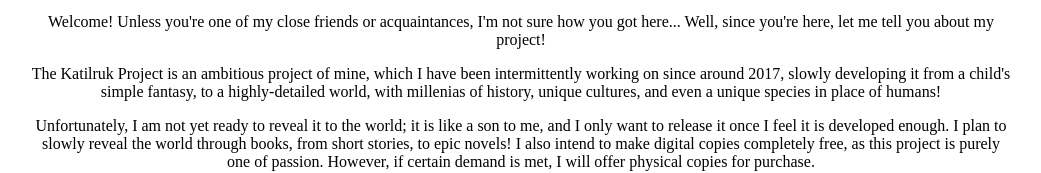
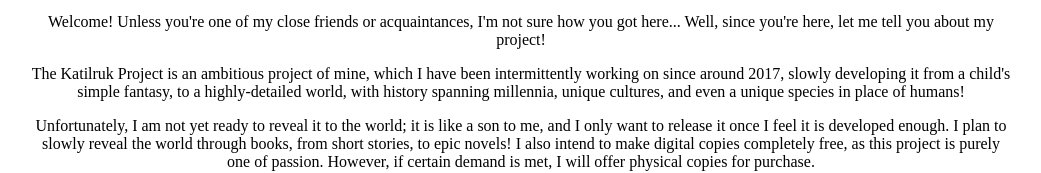
Before and after one commit to Don-AM/Katilruk.net, a plain HTML site: page index.html in a window 1280 px wide. Shown: the part 255-428 px from the top of the page, without its empty margins (119-1160 px from the left). Drawn offline with Linux system fonts and the light colour scheme.

Commit message:
Update index.html
"millenias" > "millennia"

```diff
--- a/index.html
+++ b/index.html
@@ -22,7 +22,7 @@
        Well, since you're here, let me tell you about my project!<p>
 
     <p>The Katilruk Project is an ambitious project of mine, which I have been intermittently working on since around 2017, slowly developing it from a child's
-       simple fantasy, to a highly-detailed world, with millenias of history, unique cultures, and even a unique species in place of humans!</p>
+       simple fantasy, to a highly-detailed world, with history spanning millennia, unique cultures, and even a unique species in place of humans!</p>
 
     <p>Unfortunately, I am not yet ready to reveal it to the world; it is like a son to me, and I only want to release it once I feel it is developed enough. I plan to slowly reveal the world through books, from short stories, to epic novels! I also intend to make digital copies completely free, as this project is purely one of passion. However, if certain demand is met, I will offer physical copies for purchase.</p>
 
```
